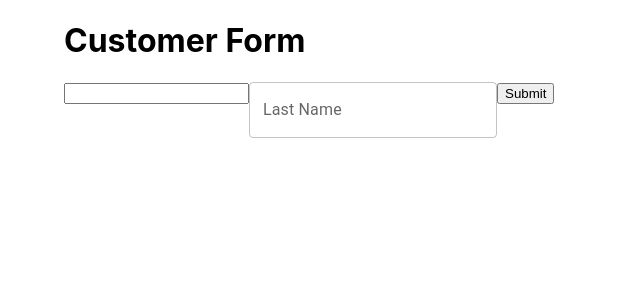
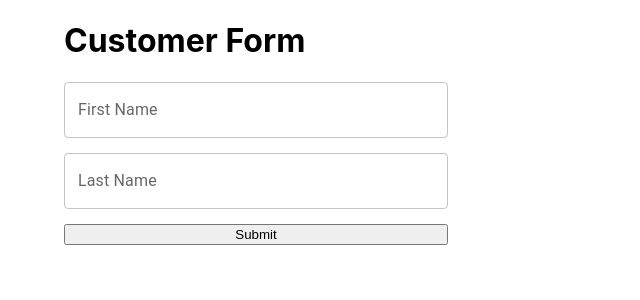
Before and after one commit to mydatahack/react-my-playground, a React (Create React App) app: page / in a window 1280 px wide. Shown: the top 300 px of the page, without its empty margins (0-640 px from the left). Built offline with nearby package versions, Linux system fonts and the light colour scheme.

Commit message:
Add Material UI field

```diff
--- a/src/components/CustomerInfoForm.tsx
+++ b/src/components/CustomerInfoForm.tsx
@@ -1,5 +1,6 @@
 import { useCallback } from 'react'
-import { Field, Form, Formik, FormikProps } from 'formik'
+import { Grid } from '@mui/material'
+import { Form, Formik } from 'formik'
 
 import { CustomerInfoFormValues } from './CustomerInfoForm.types'
 import { TextInputFormik } from './TextInputFormik/TextInputFormik'
@@ -16,6 +17,7 @@ const initialValues = {
 
 export const CustomerInfoForm = () => {
   const onSubmit = useCallback((values: CustomerInfoFormValues) => {
+    /* eslint-disable no-alert */
     alert(`Submitted form with: ${JSON.stringify(values)}`)
   }, [])
 
@@ -24,13 +26,15 @@ export const CustomerInfoForm = () => {
       initialValues={initialValues}
       onSubmit={onSubmit}
     >
-      {(props: FormikProps<CustomerInfoFormValues>) => (
-        <Form>
-          <Field type="text" name="firstName" id="firstName" />
-          <TextInputFormik name="lastName" label="Last Name" />
-          <button type="submit">Submit</button>
-        </Form>
-      )}
+      <Form>
+        <Grid container>
+          <Grid container direction="column" md={4} sm={12} rowGap="15px">
+            <TextInputFormik name="firstName" label="First Name" />
+            <TextInputFormik name="lastName" label="Last Name" />
+            <button type="submit">Submit</button>
+          </Grid>
+        </Grid>
+      </Form>
     </Formik>
   )
 }
--- a/src/components/TextInputFormik/TextInputFormik.tsx
+++ b/src/components/TextInputFormik/TextInputFormik.tsx
@@ -1,18 +1,21 @@
 import { TextField } from '@mui/material'
-import { useField } from 'formik'
+import { FieldInputProps, useField } from 'formik'
 
 interface TextInputFormikProps {
   name: string
   label: string
 }
 export const TextInputFormik = ({ name, label }: TextInputFormikProps) => {
-  const [field, , helpers] = useField({ name })
-  const { value, onBlur } = field
-  const { setValue } = helpers
-
-  console.log(value)
+  const [field] = useField({ name })
+  const { value, onBlur, onChange } = field
 
   return (
-    <TextField id={name} label={label} onChange={setValue} onBlur={onBlur} />
+    <TextField
+      id={name}
+      label={label}
+      onChange={onChange}
+      onBlur={onBlur}
+      value={value}
+    />
   )
 }
```
